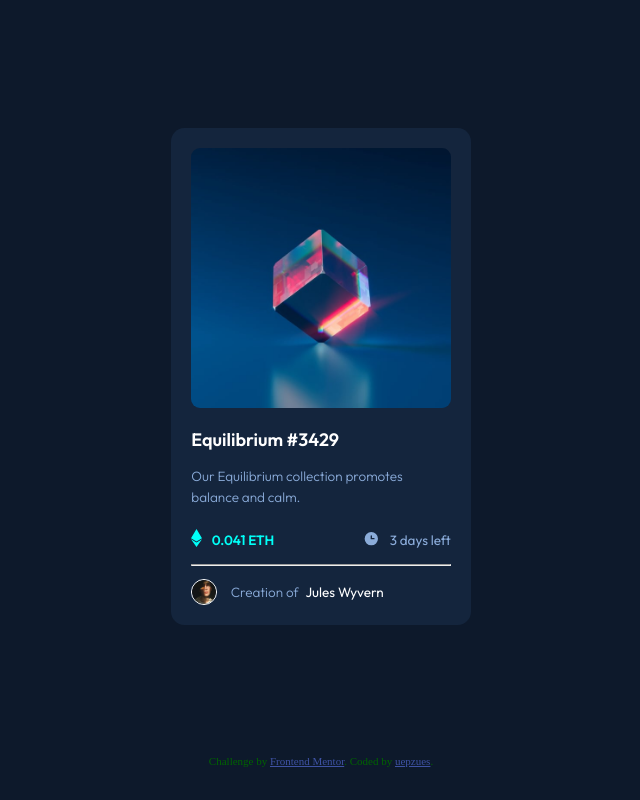
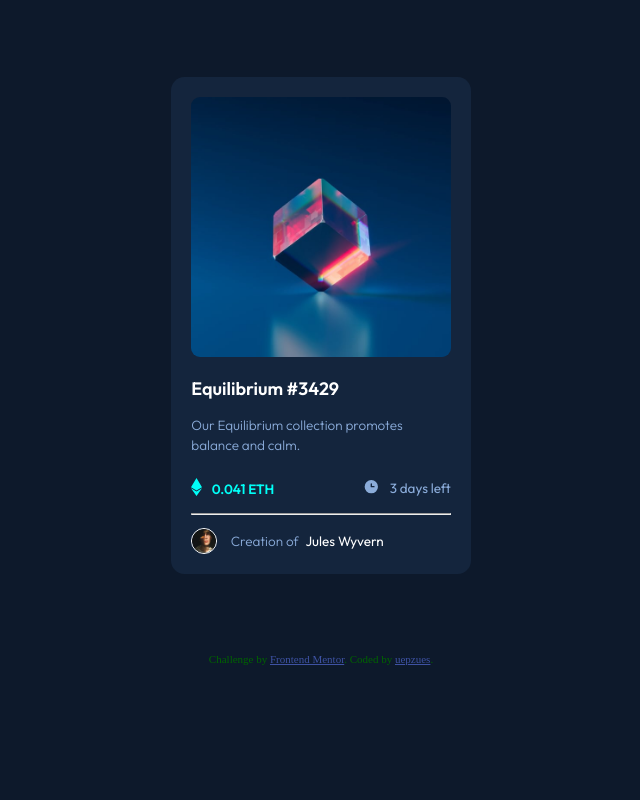
Before and after one commit to uepzues/nft-preview-card-component-main, a plain HTML site: page index.html in a window 1280 px wide. Shown: the whole page, without its empty margins (319-959 px from the left). Drawn offline with Linux system fonts and the light colour scheme.

Commit message:
Update style.css

```diff
--- a/style.css
+++ b/style.css
@@ -92,7 +92,7 @@ main {
   flex-direction: column;
   justify-content: center;
   align-items: center;
-  margin: 10% 1.125em;
+  margin: 6% 1.125em;
   border-radius: 0.75em;
   overflow: hidden;
   font-family: var(--ff-outfit);
```
